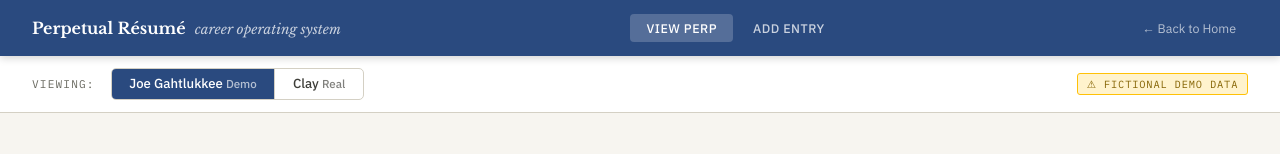
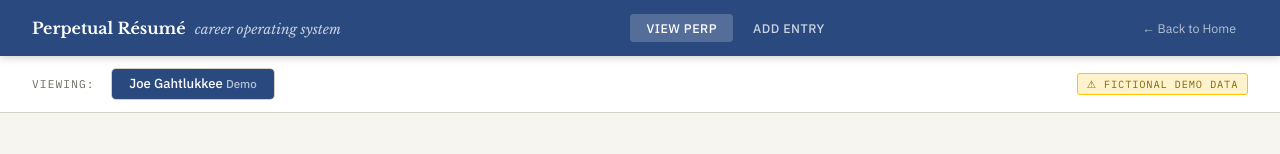
Before and after one commit to BigHarryTexan/perp, a plain HTML site: page viewer.html in a window 1280 px wide. Shown: the top 154 px of the page. Drawn offline with nearby package versions, Linux system fonts and the light colour scheme.

Commit message:
Comment out Clay button in viewer.html
Comment out the Clay button in the toggle strip.

```diff
--- a/viewer.html
+++ b/viewer.html
@@ -297,7 +297,7 @@
     <span class="toggle-label">Viewing:</span>
     <div class="toggle-btns">
       <button class="toggle-btn active" id="btn-joe" onclick="switchPerp('joe')">Joe Gahtlukkee <span style="font-size:0.72rem;opacity:0.65;">Demo</span></button>
-      <button class="toggle-btn" id="btn-clay" onclick="switchPerp('clay')">Clay <span style="font-size:0.72rem;opacity:0.65;">Real</span></button>
+      <!-- <button class="toggle-btn" id="btn-clay" onclick="switchPerp('clay')">Clay <span style="font-size:0.72rem;opacity:0.65;">Real</span></button> -->
     </div>
     <span class="demo-badge" id="demo-badge">⚠ Fictional demo data</span>
   </div>
```
